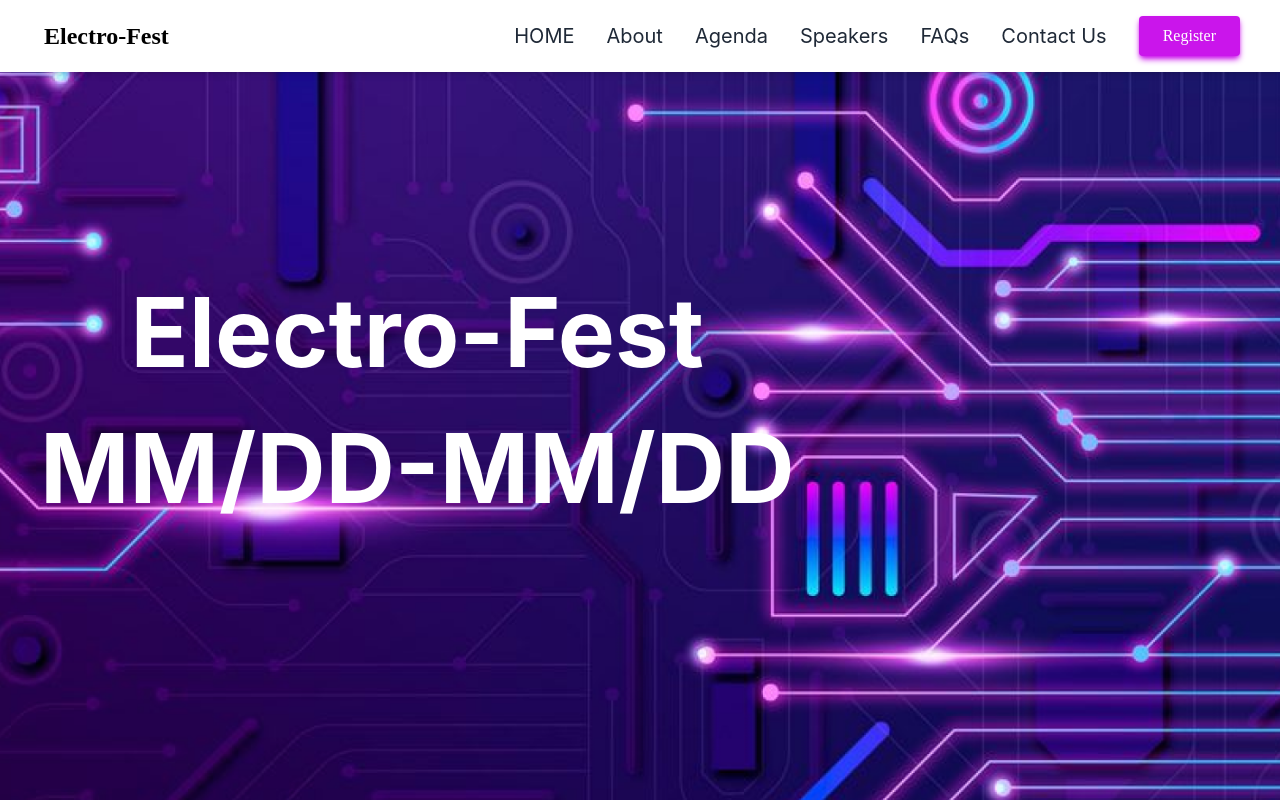
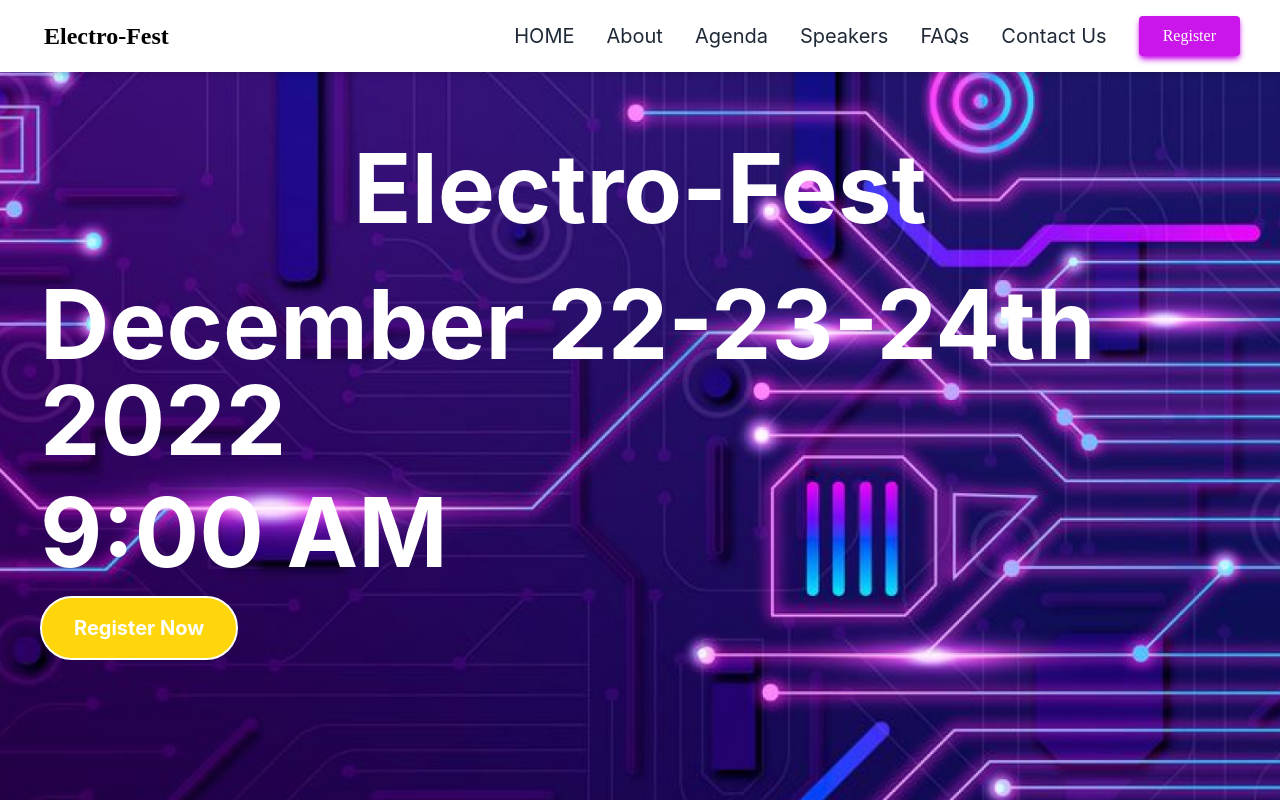
Before and after one commit to boualem06/Tours-Travel, a React (Create React App) app: page / in a window 1280 px wide. Shown: the top 802 px of the page. Built offline with nearby package versions, Linux system fonts and the light colour scheme.

Commit message:
adding the speakers page

```diff
--- a/src/components/Home.js
+++ b/src/components/Home.js
@@ -8,7 +8,9 @@ const Home = () => {
             <div style={{ height: "100vh" }} className="w-full  flex justify-center lg:justify-start items-center my-auto">
                 <div className="lg:px-10 ">
                     <h1 className="text-white text-6xl lg:text-8xl text-center mb-10 font-bold ">Electro-Fest</h1>
-                    <h1 className="text-white text-6xl lg:text-8xl font-bold ">MM/DD-MM/DD</h1>
+                    <h1 className="text-white text-6xl lg:text-8xl font-bold mt-4">December 22-23-24th 2022</h1>
+                    <h1 className="text-white text-6xl lg:text-8xl font-bold mt-4">9:00 AM</h1>
+                    <button className="px-4 font-bold text-xl text-white mt-4 bg-[#FFD60B] py-1 rounded-full border-2 border-white md:py-4 md:px-8">Register Now</button>
                 </div>
 
             </div>
```
